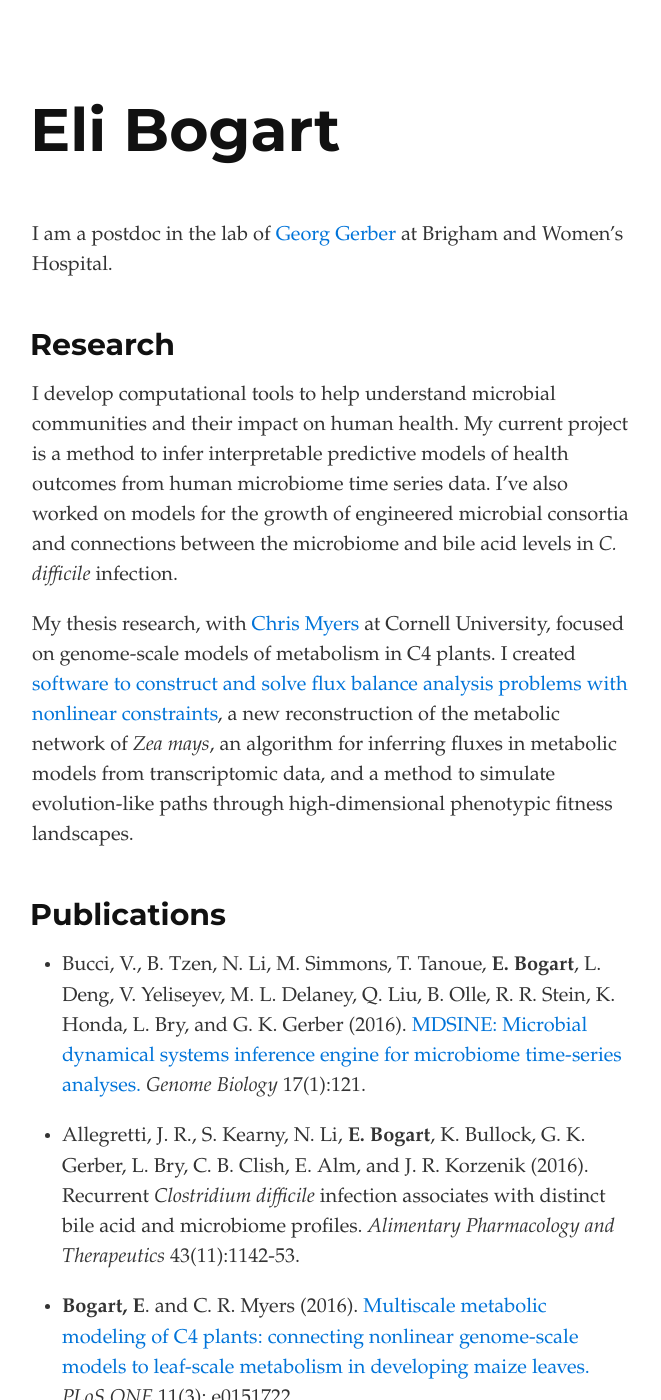
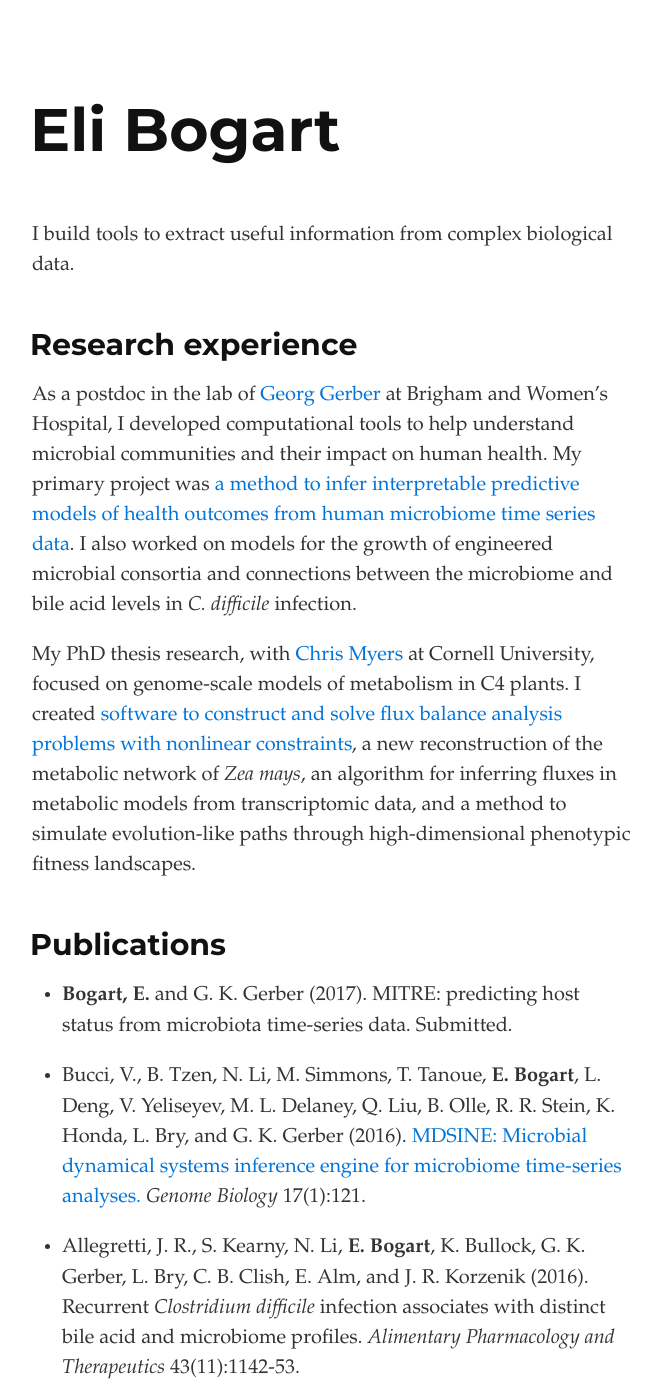
Before and after one commit to ebogart/ebogart.github.io, a Jekyll site: the page built from index.md, in a window 1280 px wide and 1400 px high. Shown: the whole window, without its empty margins (308-969 px from the left). Built offline with Jekyll 4.4.1, drawn with Linux system fonts in a browser that asks for light colours.

Commit message:
June 2017 updates

```diff
--- a/index.md
+++ b/index.md
@@ -1,18 +1,23 @@
 ---
 layout: default
 ---
-I am a postdoc in the lab of [Georg Gerber](http://gerber.bwh.harvard.edu) at Brigham and Women's Hospital.
 
-## Research
+I build tools to extract useful information from complex biological data.
 
-I develop computational tools to help understand microbial communities
-and their impact on human health.  My current project is a method to
-infer interpretable predictive models of health outcomes from human
-microbiome time series data. I've also worked on models for the growth
-of engineered microbial consortia and connections between the
-microbiome and bile acid levels in _C. difficile_ infection.
+## Research experience
 
-My thesis research, with [Chris
+As a postdoc in the lab of [Georg
+Gerber](http://gerber.bwh.harvard.edu) at Brigham and Women's
+Hospital, I developed computational tools to help understand microbial
+communities and their impact on human health.  My primary project was
+[a method to infer interpretable predictive models of health outcomes
+from human microbiome time series
+data](http://github.com/gerberlab/mitre). I also worked on models
+for the growth of engineered microbial consortia and connections
+between the microbiome and bile acid levels in _C. difficile_
+infection.
+
+My PhD thesis research, with [Chris
 Myers](http://cbsu.tc.cornell.edu/staff/myers/) at Cornell University,
 focused on genome-scale models of metabolism in C4 plants. I created
 [software to construct and solve flux balance analysis problems with
@@ -23,6 +28,7 @@ a method to simulate evolution-like paths through high-dimensional
 phenotypic fitness landscapes.
 
 ## Publications
+* __Bogart, E.__  and G. K. Gerber (2017). MITRE: predicting host status from microbiota time-series data. Submitted.
 
 * Bucci, V., B. Tzen, N. Li, M. Simmons, T. Tanoue, __E. Bogart__,
 L. Deng, V. Yeliseyev, M. L. Delaney, Q. Liu, B. Olle, R. R. Stein,
```
Also changed, not shown: 1 other file.
